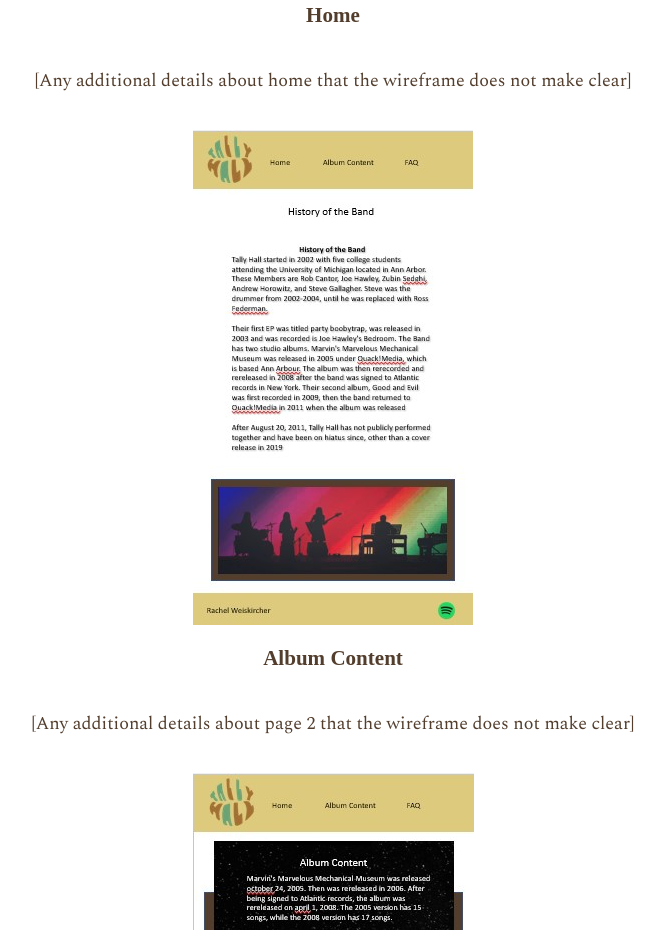
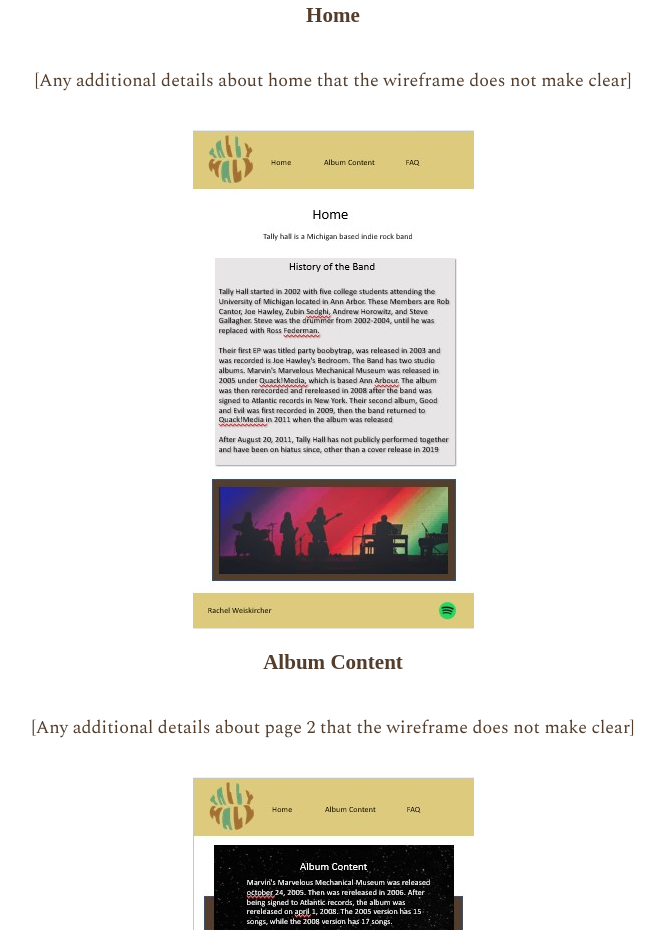
Before and after one commit to rachelweiss/wdd130, a plain HTML site: page tallyhall/site-plan.html in a window 1280 px wide. Shown: the part 7074-8004 px from the top of the page, without its empty margins (307-972 px from the left). Drawn offline with nearby package versions, Linux system fonts and the light colour scheme; a web font is replaced by a local one.

Commit message:
fixed wireframe

```diff
--- a/tallyhall/site-plan.html
+++ b/tallyhall/site-plan.html
@@ -217,7 +217,7 @@
       <p>
         [Any additional details about home that the wireframe does not make clear]
       </p>
-      <img src="images/homepage_wireframe.jpg" alt="home page wireframe">
+      <img src="images/home_frame.jpg" alt="home page wireframe">
 
       <h3>Album Content</h3>
       <p>
```
Also changed, not shown: tallyhall/images/home_frame.jpg (added).
